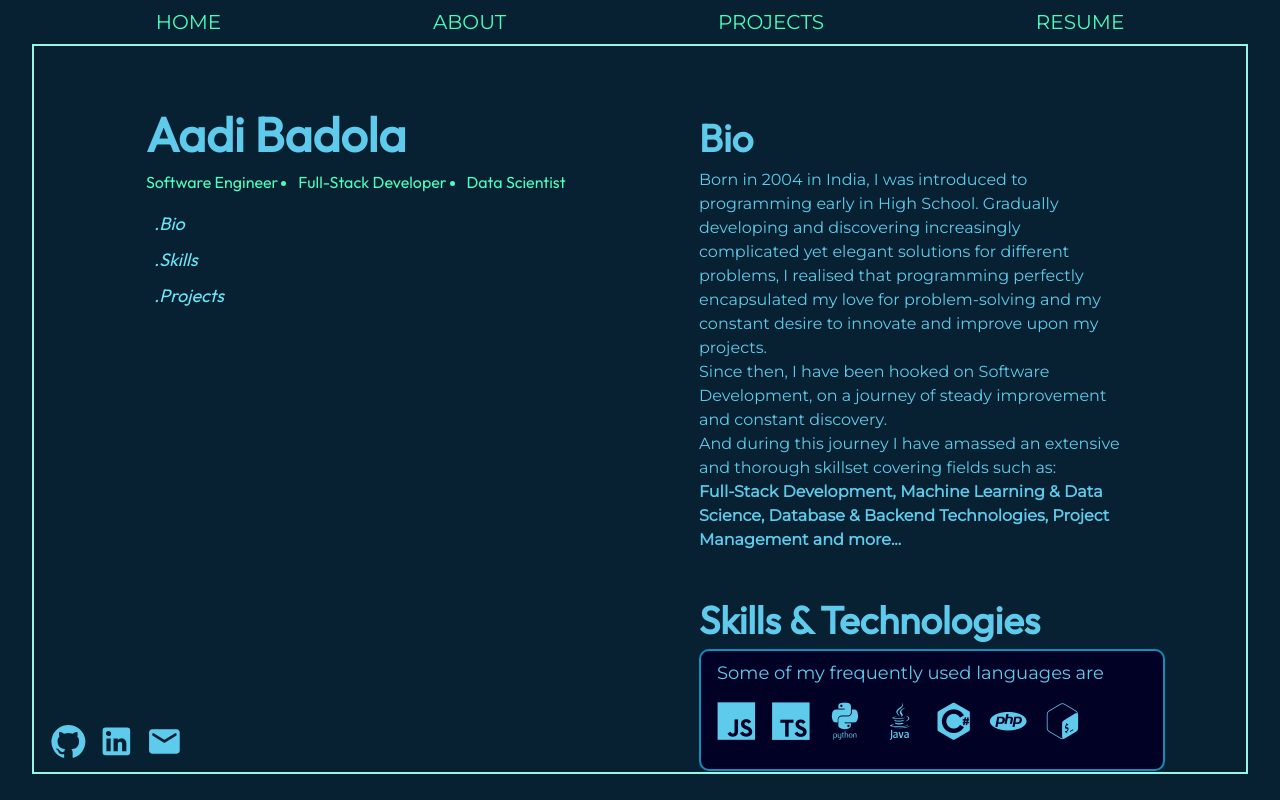
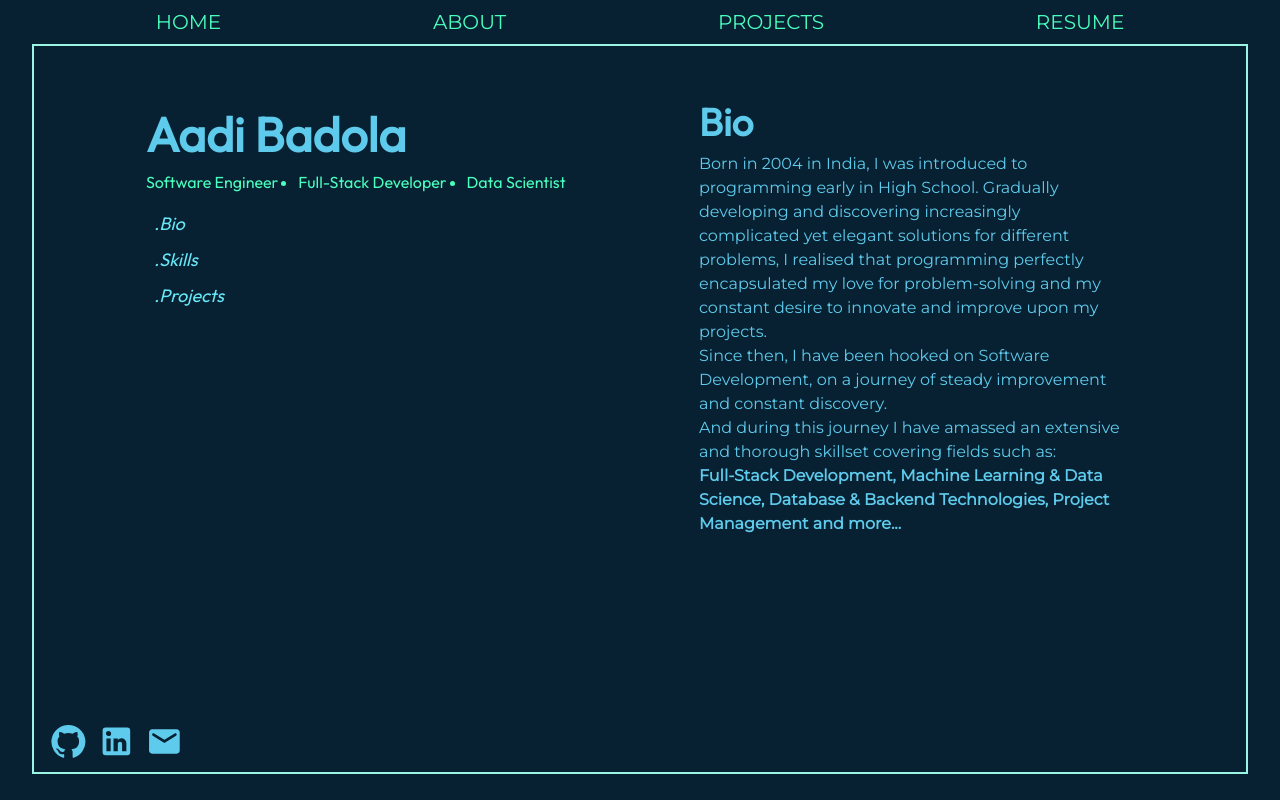
Before and after one commit to aadi219/aadi219.github.io, a React (Vite) app: page / in a window 1280 px wide. Built offline with nearby package versions, Linux system fonts and the light colour scheme.

Commit message:
feat: Home - Add add animation on scroll

```diff
--- a/src/home/components/Main.tsx
+++ b/src/home/components/Main.tsx
@@ -1,4 +1,5 @@
-import { ReactElement } from "react";
+import { AnimatePresence, motion, MotionConfig, useScroll } from "motion/react";
+import { ReactElement, useEffect, useRef, useState } from "react";
 import projectData from "../../../src/data/projects.json";
 import Contacts from "../../components/Contacts.tsx";
 import Projects from "./Projects.tsx";
@@ -15,10 +16,43 @@ export const LeftPane = ({ children }: { children: ReactElement[] }) => {
 };
 
 export const RightPane = ({ children }: { children: ReactElement[] }) => {
+    const paneRef = useRef(null);
+    const { scrollYProgress } = useScroll({
+        container: paneRef,
+        offset: ["start start", "end end"]
+    });
+    const [visibleIndex, setVisibleIndex] = useState(0);
+
+    useEffect(() => {
+      const handleScroll = () => {
+        const index = Math.round(scrollYProgress.get() * (children.length - 1));
+        setVisibleIndex(index);
+      }
+      const unsubscribe = scrollYProgress.on("change", handleScroll);
+      return () => unsubscribe();
+    }, [scrollYProgress.get(), children.length]);
+
     return (
-        <div className="flex flex-col pane gap-5 w-[45%] h-full pr-10 overflow-auto hide-scroll scroll-smooth">
-            {children}
-        </div>
+      <div ref={paneRef} id="rightPane" className="relative w-[45%] h-screen pr-10 overflow-y-auto">
+          <div className="min-h-[300vh]">
+            <AnimatePresence mode="wait">
+              {children.map((child, index) => (
+                index === visibleIndex && (
+                  <motion.div
+                    key={index}
+                    className="sticky top-0 h-screen text-start"
+                    initial={{ opacity: 0, y: 50 }}
+                    animate={{opacity: 1, y: 0}}
+                    exit={{opacity: 0, y: -50}}
+                    transition={{duration: 0.5, ease: "easeInOut"}}
+                  >
+                    {child}
+                  </motion.div>
+                )
+              ))}
+            </AnimatePresence>
+          </div>
+      </div>
     );
 };
 
@@ -40,7 +74,7 @@ const Main = (): ReactElement => {
             </LeftPane>
             <RightPane>
                 <Section id="Bio">
-                    <h2>Bio</h2>
+                    <h2 className=" pt-8">Bio</h2>
                     <p className="w-[86%] text-start text-highlight-blue">
                         Born in 2004 in India, I was introduced to programming
                         early in High School. Gradually developing and
```
Also changed, not shown: src/about/components/Main.tsx (+16 -17 lines).
